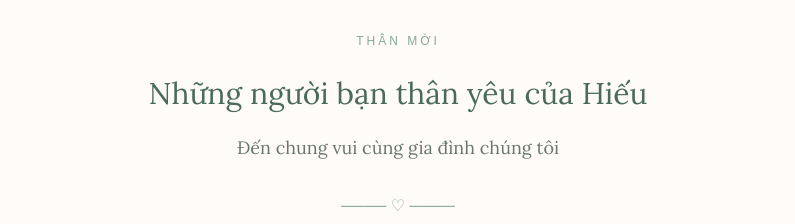
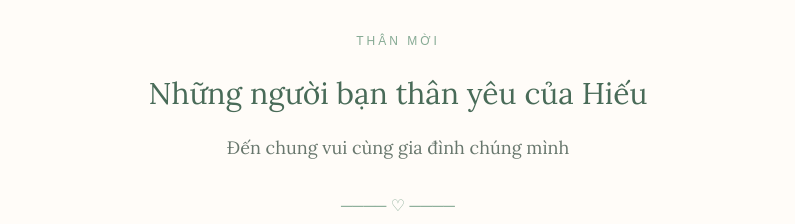
Before and after one commit to minhieu2209/hieuhienwedding, a Next.js app: page / in a window 1280 px wide. Shown: the part 1880-2104 px from the top of the page, without its empty margins (242-1037 px from the left). Built offline with nearby package versions, Linux system fonts and the light colour scheme; no server answers.

Commit message:
fix: personalize invitation subtitle by guest audience

```diff
--- a/components/wedding/WeddingDetails.tsx
+++ b/components/wedding/WeddingDetails.tsx
@@ -7,7 +7,7 @@ export default function WeddingDetails({ invitation: i }: InvitationProps) {
     <div className="text-center">
       <p className="text-xs uppercase tracking-[0.25em] text-[var(--wedding-primary)]">{i.salutation}</p>
       <h2 className="font-invitation mx-auto mt-5 max-w-2xl break-words text-2xl leading-relaxed text-[var(--wedding-primary-dark)] md:text-3xl">{i.recipient}</h2>
-      <p className="font-invitation mt-4 text-base leading-7 text-[var(--wedding-text-muted)] md:text-lg">{i.locale === "ko" ? "저희 가족과 함께 기쁨을 나눠 주세요." : "Đến chung vui cùng gia đình chúng tôi"}</p>
+      <p className="font-invitation mt-4 text-base leading-7 text-[var(--wedding-text-muted)] md:text-lg">{i.recipientWelcome}</p>
       <div aria-hidden="true" className="my-8 text-[var(--wedding-primary)]">──── ♡ ────</div>
     </div>
     <div className="grid grid-cols-2 gap-4 md:gap-8">
--- a/data/invitations.ts
+++ b/data/invitations.ts
@@ -48,11 +48,15 @@ export function buildInvitation(variant: Variant, event: WeddingEvent, locale: L
     ? new Intl.DateTimeFormat("ko-KR", { timeZone: "Asia/Ho_Chi_Minh", year: "numeric", month: "long", day: "numeric" }).format(date)
     : isoDate.split("-").reverse().join(" · ");
   const recipientName = options.recipientName?.trim().replace(/\s+/g, " ").slice(0, 120) ?? "";
+  const familyPronoun = variant.id === "uncle-lee" ? "chúng cháu" : variant.recipient_mode === "individual" ? "chúng mình" : "chúng em";
   return {
     id: variant.id, path: variant.path, side: variant.host_side, firstPerson: variant.first_person,
     locale, dateLocale, supportedLocales: variant.supported_locales,
     recipientMode: variant.recipient_mode, recipientName,
     recipient: recipientName || copy.defaultRecipient,
+    recipientWelcome: locale === "ko"
+      ? "저희 가족과 함께 기쁨을 나눠 주시면 감사하겠습니다."
+      : `Đến chung vui cùng gia đình ${familyPronoun}`,
     salutation: copy.salutation, message: copy.invitation,
     label: copy.labels[event.event_kind === "reception" ? "receptionInvitation" : "weddingInvitation"],
     copy, people, names, namesWithDot: people.map((person) => person.fullName).join(" · "),
```
